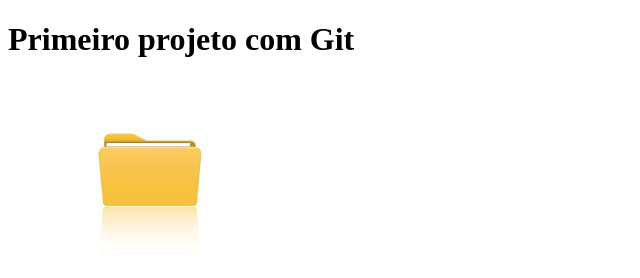
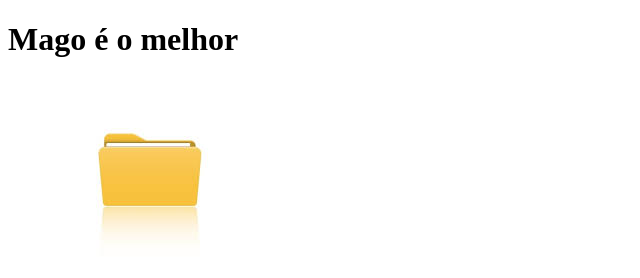
Before and after one commit to PaulinhoPT02/Git-GitHub-Tarefa-2, a plain HTML site: page index.html in a window 1280 px wide. Shown: the whole page, without its empty margins (0-640 px from the left). Drawn offline with Linux system fonts and the light colour scheme.

Commit message:
Update index.html

```diff
--- a/index.html
+++ b/index.html
@@ -6,7 +6,7 @@
     <title>Document</title>
 </head>
 <body>
-    <h1>Primeiro projeto com Git</h1>
+    <h1>Mago é o melhor</h1>
     <img src="img/pasta.jpg" alt="pasta">
 </body>
 </html>
```
